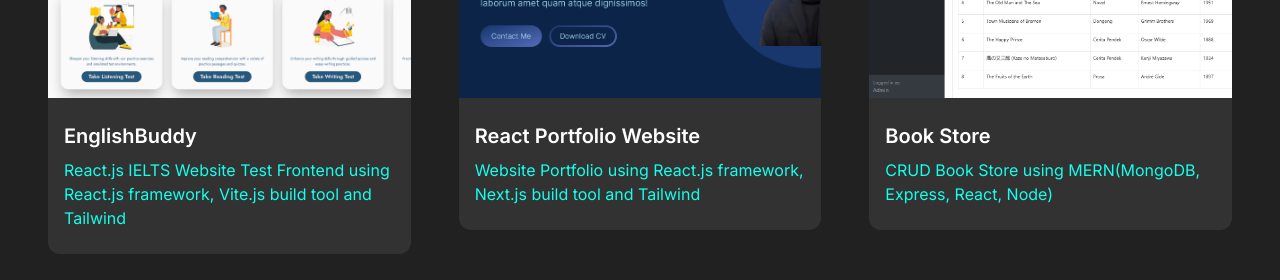
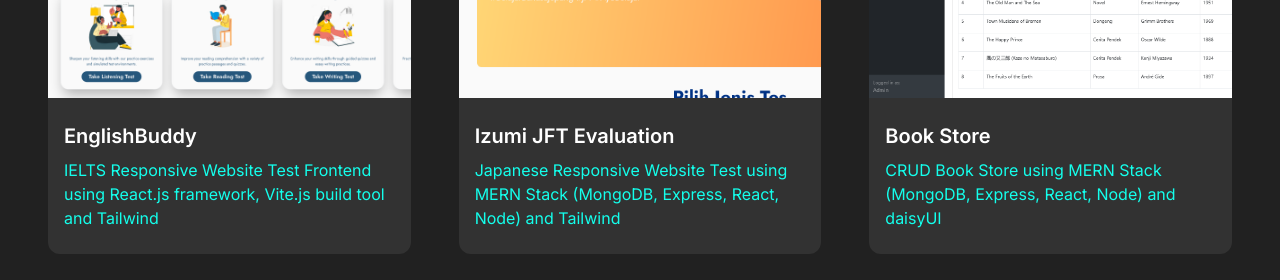
Before and after one commit to MHALtd/nextjs-web-portfolio, a Next.js app: page / in a window 1280 px wide. Shown: the part 1900-2180 px from the top of the page. Built offline with nearby package versions, Linux system fonts and the light colour scheme.

Commit message:
project update

```diff
--- a/app/components/ProjectsSection.jsx
+++ b/app/components/ProjectsSection.jsx
@@ -6,23 +6,23 @@
   {
     id: 1,
     title: "EnglishBuddy",
-    description: "React.js IELTS Website Test Frontend using React.js framework, Vite.js build tool and Tailwind",
+    description: "IELTS Responsive Website Test Frontend using React.js framework, Vite.js build tool and Tailwind",
     image: "/images/projects/1.png",
     gitUrl: "https://github.com/MHALtd/EnglishBuddy.git",
     previewUrl: "https://ielts-ebuddy.netlify.app/",
   },
   {
     id: 2,
-    title: "React Portfolio Website",
-    description: "Website Portfolio using React.js framework, Next.js build tool and Tailwind",
+    title: "Izumi JFT Evaluation",
+    description: "Japanese Responsive Website Test using MERN Stack (MongoDB, Express, React, Node) and Tailwind",
     image: "/images/projects/2.png",
-    gitUrl: "https://github.com/MHALtd/nextjs-web-portfolio.git",
-    previewUrl: "/",
+    gitUrl: "https://github.com/MHALtd/izumi-jft-eval.git",
+    previewUrl: "https://izumi-jft-client.vercel.app/",
   },
   {
     id: 3,
     title: "Book Store",
-    description: "CRUD Book Store using MERN(MongoDB, Express, React, Node)",
+    description: "CRUD Book Store using MERN Stack (MongoDB, Express, React, Node) and daisyUI",
     image: "/images/projects/3.png",
     gitUrl: "https://github.com/MHALtd/MERN-Books-Store.git",
     previewUrl: "https://mern-books-store-client.vercel.app/",
```
Also changed, not shown: public/images/projects/2.png.
